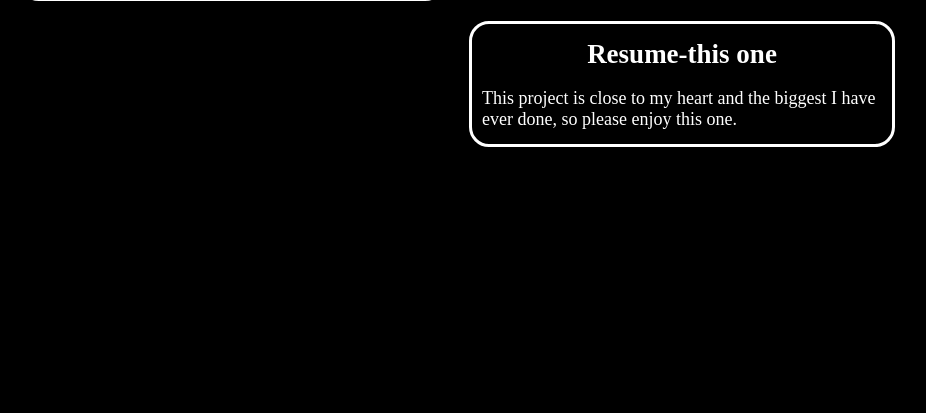
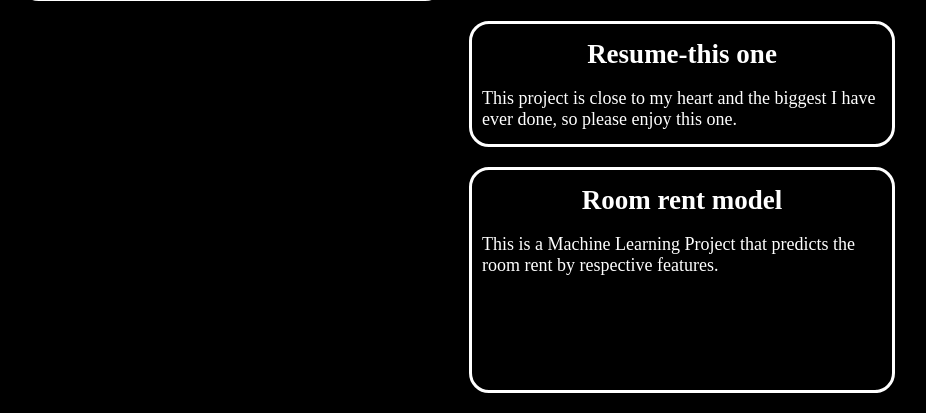
Before and after one commit to Shobhitsingh-2503/Resume, a PHP site: page /project.html in a window 1280 px wide. Shown: the part 1059-1472 px from the top of the page, without its empty margins (139-1065 px from the left). Before the commit the page ends 1303 px from the top, so only its background shows below. Run offline with PHP 8.4, Linux system fonts and the light colour scheme.

Commit message:
Update project.css

```diff
--- a/project.css
+++ b/project.css
@@ -96,6 +96,17 @@ body{
     font-size: large;
     padding: 10px;
 }
+.p5{
+    color: white;
+    border: white solid ;
+    border-radius: 20px;
+     margin-left: 600px;
+    height: 200px;
+    width: 400px;
+    margin-bottom: 20px;
+    font-size: large;
+    padding: 10px;
+}
 .p3{
     color: white;
     border: white solid ;
@@ -134,12 +145,16 @@ body{
 .p2:hover{
     cursor: pointer;
 }
+.p5:hover{
+    cursor: pointer;
+}
 .p3:hover{
     cursor: pointer;
 }
 .p4:hover{
     cursor: pointer;
 }
+
 .photo{
     margin: 0;
     text-align: center;
```
